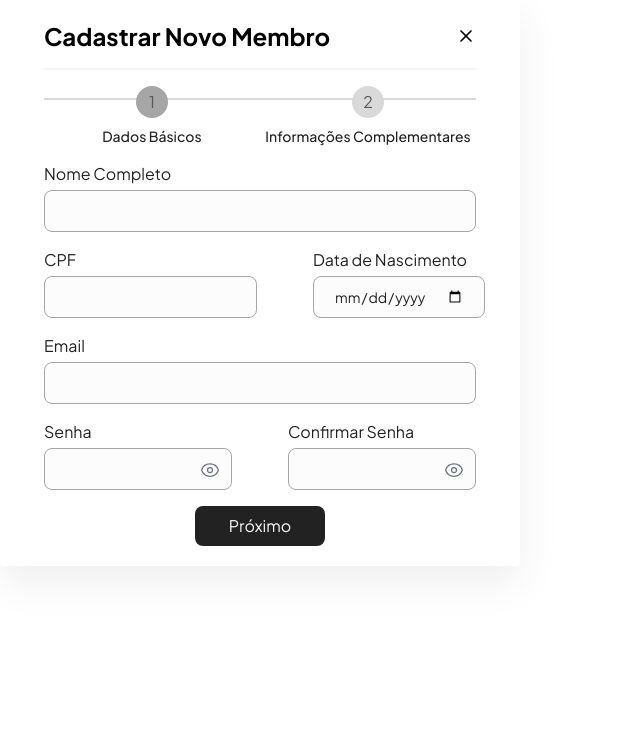
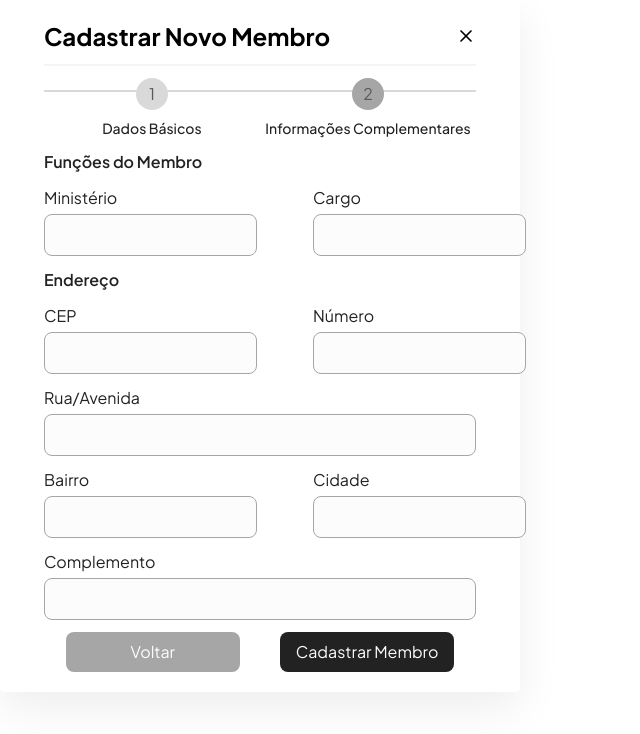
Before and after one commit to DiaconoApp/DiaconoFrontEnd, a React (Vite) app in the folder React/: page /dev in a window 1280 px wide. Shown: the top 734 px of the page, without its empty margins (0-640 px from the left). Built offline with nearby package versions, Linux system fonts and the light colour scheme.

Commit message:
Adição: modal cadastrar 2

```diff
--- a/React/src/App.jsx
+++ b/React/src/App.jsx
@@ -13,7 +13,8 @@ import { ModalRecorrente } from './components/molecules/ICF/ModalRecorrente';
 import { ModalExclusao } from './components/molecules/ICF/ModalExclusao';
 import { ModalLocal1 } from './components/molecules/ICF/ModalLocal1';
 import { ModalLocal2 } from './components/molecules/ICF/ModalLocal2';
-import { ModalCadastrar1 } from './components/molecules/Diacono/ModalCadastrar1';
+import { ModalCadastrar1 } from './components/molecules/ICF/ModalCadastrar1';
+import { ModalCadastrar2 } from './components/molecules/ICF/ModalCadastrar2';
 
 function App() {
 
@@ -43,7 +44,11 @@ function App() {
             <Route path="/cadastro1" element={<Cadastro1/>}></Route>
             <Route path="/cadastro2" element={<Cadastro2/>}></Route>
             <Route path="/cadastro3" element={<Cadastro3/>}></Route>
-            <Route path='/dev' element={<ModalCadastrar1/>}></Route>
+            <Route path="/ModalCadastrar1" element={<ModalCadastrar1/>}></Route>
+            <Route path="/ModalCadastrar2" element={<ModalCadastrar2/>}></Route>
+            <Route path="/ModalLocal1" element={<ModalLocal1/>}></Route>
+            <Route path="/ModalLocal2" element={<ModalLocal2/>}></Route>
+            <Route path='/dev' element={<ModalCadastrar2/>}></Route>
           </Routes>
         </Router>
 
--- a/React/src/components/molecules/Diacono/ModalCadastrar1.jsx
+++ b/React/src/components/molecules/ICF/ModalCadastrar1.jsx
@@ -3,8 +3,10 @@ import { InputIcf } from "../../atoms/ICF/InputIcf";
 import { InputSenhaIcf } from "../../atoms/ICF/InputSenhaIcf";
 import { TituloModal } from "../../atoms/ICF/TituloModal";
 import { EtapasCadastro } from "../Global/EtapasCadastro";
+import { useNavigate } from "react-router-dom";
 
 export function ModalCadastrar1() {
+    const navigate = useNavigate();
     return (
         <div className="bg-white shadow-menu-shadow flex flex-col justify-start items-center rounded w-130 p-5">
             <div className="w-[90%] flex flex-col gap-4">
@@ -23,7 +25,7 @@ export function ModalCadastrar1() {
                 </div>
                 <div className="w-full flex justify-center gap-25">
                     <div className="w-[30%]">
-                        <BotaoIcf className="bg-icf-primary-400 flex items-center justify-center gap-2">Próximo</BotaoIcf>
+                        <BotaoIcf className="bg-icf-primary-400 flex items-center justify-center gap-2" onClick={() => navigate('/ModalCadastrar2')}>Próximo</BotaoIcf>
                     </div>
                 </div>
             </div>
--- /dev/null
+++ b/React/src/components/molecules/ICF/ModalCadastrar2.jsx
@@ -0,0 +1,40 @@
+import { BotaoIcf } from "../../atoms/ICF/BotaoIcf"
+import { InputIcf } from "../../atoms/ICF/InputIcf";
+import { TituloModal } from "../../atoms/ICF/TituloModal";
+import { EtapasCadastro } from "../Global/EtapasCadastro";
+import { useNavigate } from "react-router-dom";
+
+export function ModalCadastrar2() {
+    const navigate = useNavigate();
+    return (
+        <div className="bg-white shadow-menu-shadow flex flex-col justify-start items-center rounded w-130 p-5">
+            <div className="w-[90%] flex flex-col gap-3">
+                <TituloModal titulo={"Cadastrar Novo Membro"} />
+                <div className="border border-icf-primary-50"></div>
+                <EtapasCadastro corLinha="border-[#D9D9D9]" corTexto="text-icf-primary-400" className1="bg-icf-primary-100 text-icf-primary-300" className2="bg-icf-primary-200 text-icf-primary-300" />
+                <label className="font-semibold text-icf-primary-400">Funções do Membro</label>
+                <div className=" flex gap-14">
+                    <InputIcf label={"Ministério"} />
+                    <InputIcf label={"Cargo"} />
+                </div>
+                <label className="font-semibold text-icf-primary-400">Endereço</label>
+                <div className=" flex gap-14">
+                    <InputIcf label={"CEP"} />
+                    <InputIcf label={"Número"} />
+                </div>
+                <InputIcf label={"Rua/Avenida"} />
+                <div className=" flex gap-14">
+                    <InputIcf label={"Bairro"} />
+                    <InputIcf label={"Cidade"} />
+                </div>
+                <InputIcf label={"Complemento"} />
+                <div className="w-full flex justify-center">
+                    <div className="w-[90%] flex gap-10">
+                        <BotaoIcf className="bg-icf-primary-200 flex items-center justify-center gap-2" onClick={() => navigate('/ModalCadastrar1')}>Voltar</BotaoIcf>
+                        <BotaoIcf className="bg-icf-primary-400 flex items-center justify-center gap-2">Cadastrar Membro</BotaoIcf>
+                    </div>
+                </div>
+            </div>
+        </div>
+    )
+}
--- a/React/src/components/molecules/ICF/ModalLocal1.jsx
+++ b/React/src/components/molecules/ICF/ModalLocal1.jsx
@@ -1,8 +1,10 @@
 import { BotaoIcf } from "../../atoms/ICF/BotaoIcf"
 import { TituloModal } from "../../atoms/ICF/TituloModal";
 import { InputIcf } from "../../atoms/ICF/InputIcf";
+import { useNavigate } from "react-router-dom";
 
 export function ModalLocal1() {
+    const navigate = useNavigate();
     return (
         <div className="bg-white shadow-menu-shadow flex flex-col justify-start items-center rounded w-130 p-5">
             <div className="w-[90%] flex flex-col gap-4">
@@ -25,7 +27,7 @@ export function ModalLocal1() {
                 </div>
                 <div className="w-full flex justify-end gap-4">
                     <div className="w-[60%] flex gap-5">
-                        <BotaoIcf className="bg-icf-primary-400">Salvar</BotaoIcf>
+                        <BotaoIcf className="bg-icf-primary-400" onClick={() => navigate('/ModalLocal2')}>Salvar</BotaoIcf>
                         <BotaoIcf className="bg-icf-primary-200">Cancelar</BotaoIcf>
                     </div>
                 </div>
--- a/React/src/components/molecules/ICF/ModalLocal2.jsx
+++ b/React/src/components/molecules/ICF/ModalLocal2.jsx
@@ -1,8 +1,10 @@
 import { BotaoIcf } from "../../atoms/ICF/BotaoIcf"
 import { TituloModal } from "../../atoms/ICF/TituloModal";
 import { EnderecosSalvos } from "../../atoms/ICF/EnderecosSalvos";
+import { useNavigate } from "react-router-dom";
 
 export function ModalLocal2() {
+    const navigate = useNavigate();
     return (
         <div className="bg-white shadow-menu-shadow flex flex-col justify-start items-center rounded w-130 p-5">
             <div className="w-[90%] flex flex-col gap-4">
@@ -12,7 +14,7 @@ export function ModalLocal2() {
                     <EnderecosSalvos titulo={"Igreja ICF"} endereco={"Rua estonia, 1469"}/>
                 </div>
                 <div className="w-full flex justify-between gap-25">
-                    <BotaoIcf className="bg-icf-primary-400 flex items-center justify-center gap-2"><span className="text-xl mb-1">+</span> Novo Endereço</BotaoIcf>
+                    <BotaoIcf className="bg-icf-primary-400 flex items-center justify-center gap-2" onClick={() => navigate('/ModalLocal1')}><span className="text-xl mb-1">+</span> Novo Endereço</BotaoIcf>
                     <BotaoIcf className="bg-icf-primary-200">Fechar</BotaoIcf>
                 </div>
             </div>
```
